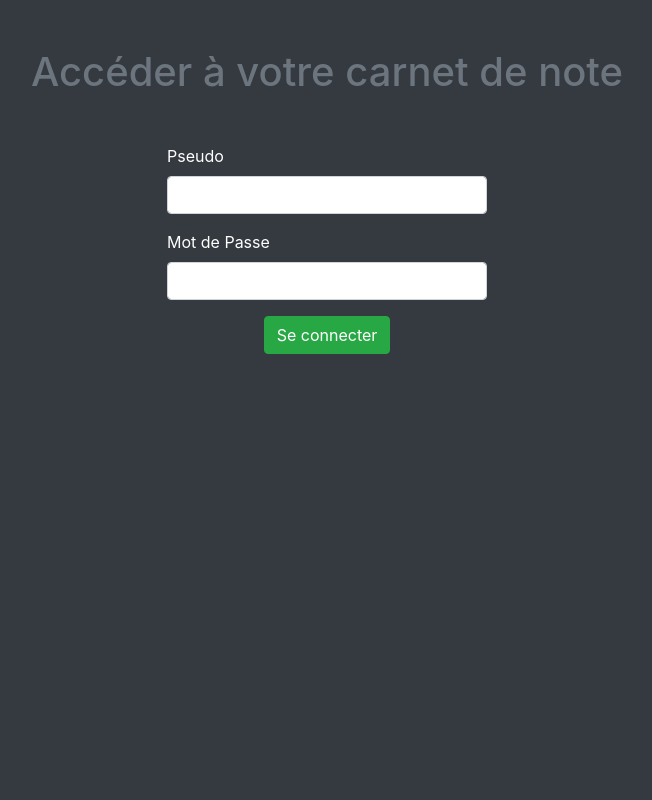
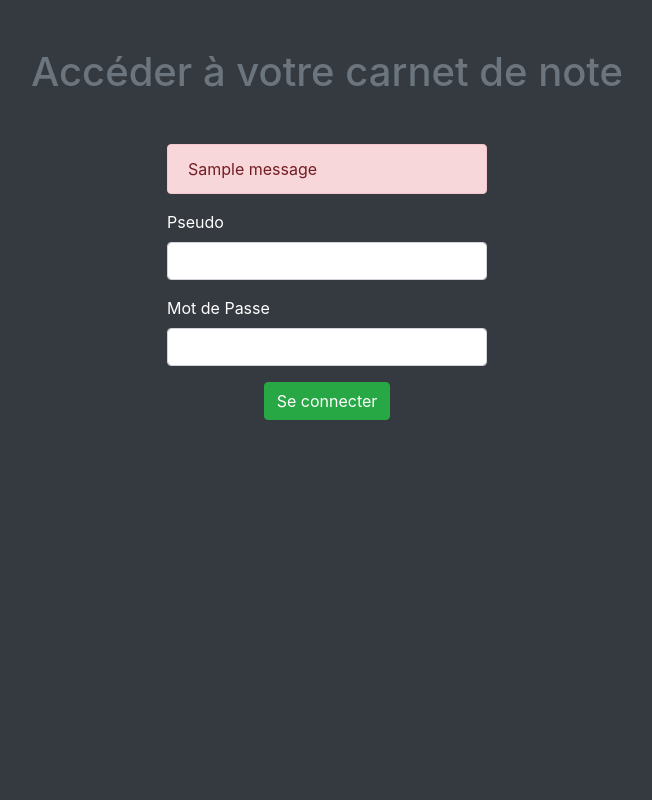
Before and after one commit to thomgo/carnet-de-notes, a Flask app: page / in a window 1280 px wide. Shown: the whole page, without its empty margins (313-965 px from the left). Run offline with Flask 2, Linux system fonts and the light colour scheme; tables that the repository leaves empty hold one stand-in row (values such as "Sample post"); one stand-in notice (Sample message) is shown; some libraries are stand-ins or nearby versions.

Commit message:
add flash message when login fails

```diff
--- a/app/templates/login.html.j2
+++ b/app/templates/login.html.j2
@@ -4,6 +4,13 @@
     <h1 class="text-center text-muted">Accéder à votre carnet de note</h1>
     <div class="d-flex justify-content-center mt-5">
       <form method="post" action="" class="w-25">
+        {% if get_flashed_messages() %}
+          {% for message in get_flashed_messages() %}
+            <div class="alert alert-danger" role="alert">
+              {{ message }}
+            </div>
+          {% endfor %}
+        {% endif %}
         {{ form.hidden_tag() }}
         <div class="form-group">
           {{ form.pseudo.label }}
--- a/app/views.py
+++ b/app/views.py
@@ -1,7 +1,7 @@
-from flask import Flask, render_template, redirect
+from flask import Flask, render_template, redirect, flash
 from .models import Thought, User, db
 from .forms import NewThoughtForm, LoginForm
-from flask_login import login_user, logout_user, login_required
+from flask_login import login_user, logout_user, login_required, current_user
 
 app = Flask(__name__)
 app.config.from_object('config')
@@ -9,12 +9,15 @@ app.config.from_object('config')
 @app.route('/', methods=['GET', 'POST'])
 @app.route('/login/', methods=['GET', 'POST'])
 def login():
+    if current_user.is_authenticated:
+        return redirect('/index/')
     form = LoginForm()
     if form.validate_on_submit():
         user = User.query.filter_by(pseudo=form.pseudo.data).first()
         if user and user.check_password(form.password.data):
             login_user(user)
             return redirect("/index")
+        flash("Pseudo ou mot de passe incorect(s)")
     return render_template("login.html.j2", thoughts=thoughts, form=form)
 
 @app.route('/logout/')
```
